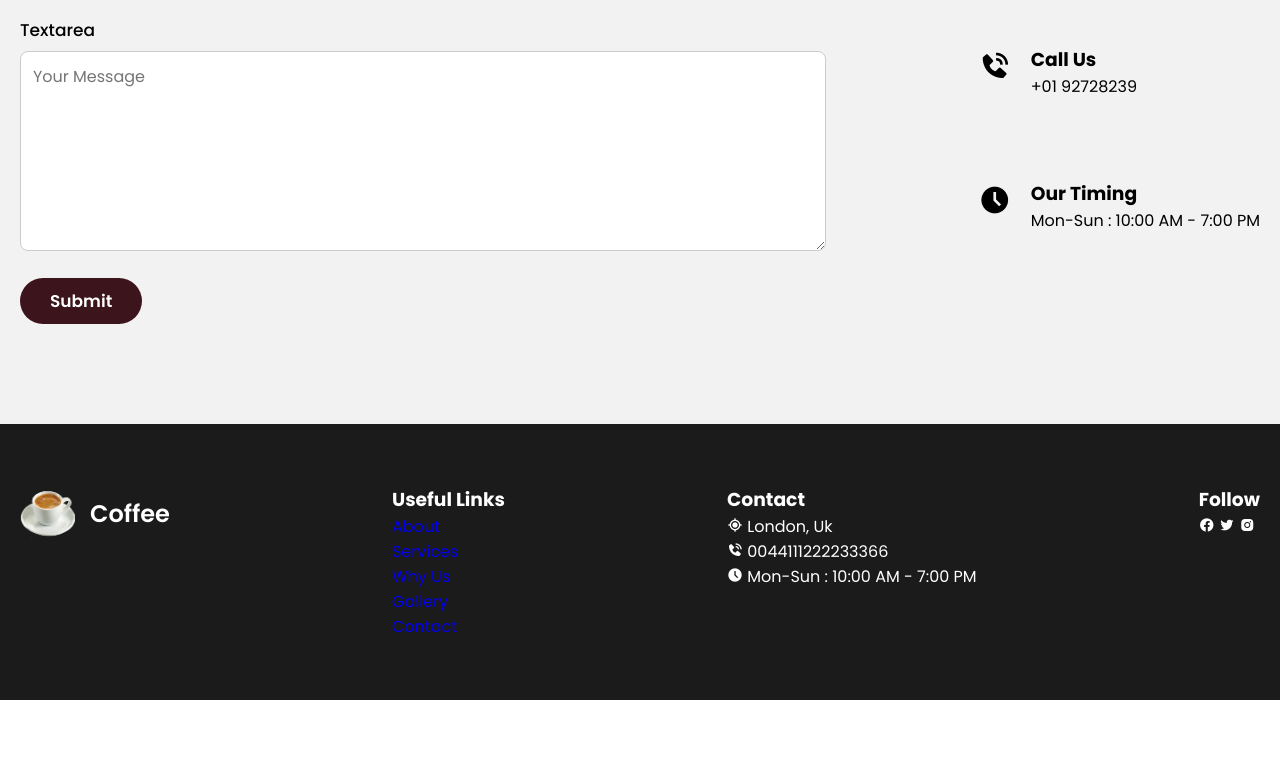
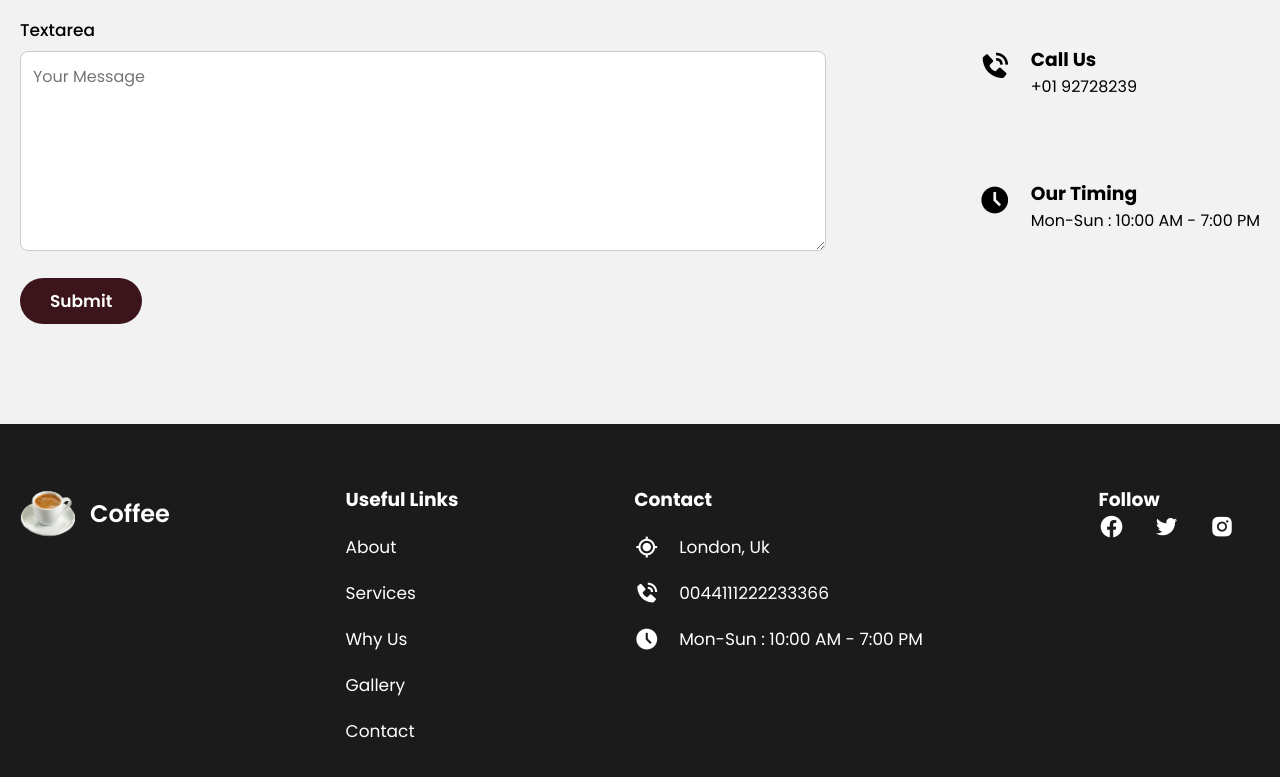
Before and after one commit to abdirahmanguusha/CoffeeFusion, a plain HTML site: page index.html in a window 1280 px wide. Shown: the part 5081-5858 px from the top of the page. Before the commit the page ends 5781 px from the top, so only its background shows below. Drawn offline with nearby package versions, Linux system fonts and the light colour scheme.

Commit message:
completed footer css

```diff
--- a/style.css
+++ b/style.css
@@ -460,5 +460,34 @@ footer{
 }
 
 .footer_section .useful_links ul li{
-  max-resolution: 20px 0;
+margin: 20px 0;
 }
+
+.footer_section .useful_links ul li a {
+  color: var(--white-color);
+  font-size: 17px;
+}
+.footer_section .useful_links ul li a:hover {
+  text-decoration: underline;
+}
+.footer_section .contact_us ul li {
+  margin: 20px 0;
+  display: flex;
+  align-items: center;
+  gap: 20px;
+}
+.footer_section .contact_us ul li i {
+  font-size: 25px;
+}
+.footer_section .contact_us ul li span {
+  font-size: 17px;
+}
+.footer_section .follow_us i {
+  font-size: 26px;
+  margin-right: 25px;
+  cursor: pointer;
+  transition: all 0.3s ease;
+}
+.footer_section .follow_us i:hover {
+  color: var(--secondary-color);
+}
```
